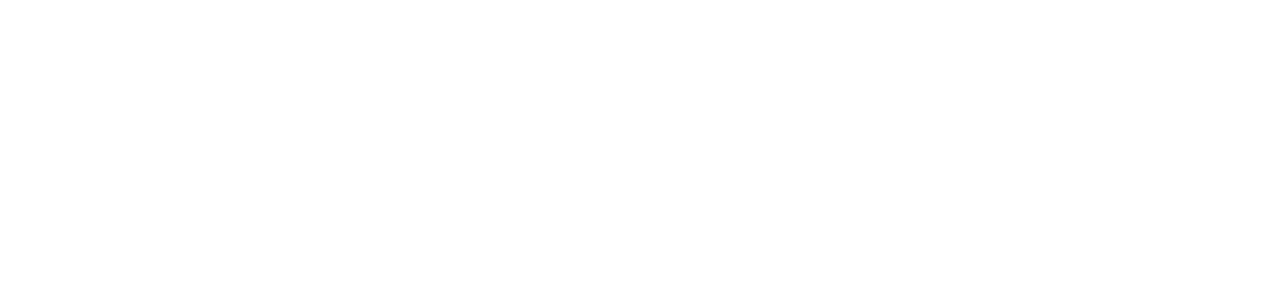
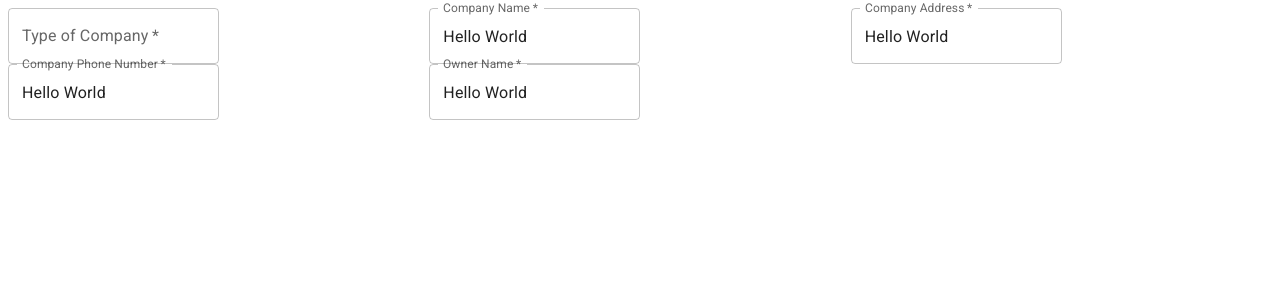
Before and after one commit to AnishPahilajani/Retyrn, a React (Create React App) app in the folder frontend/: page /create-company in a window 1280 px wide. Shown: the top 300 px of the page. Built offline with nearby package versions, Linux system fonts and the light colour scheme.

Commit message:
create company

```diff
--- a/frontend/package.json
+++ b/frontend/package.json
@@ -14,6 +14,7 @@
     "react": "^18.2.0",
     "react-dom": "^18.2.0",
     "react-router": "^6.8.2",
+    "react-router-dom": "^6.8.2",
     "react-scripts": "5.0.1",
     "web-vitals": "^2.1.4"
   },
--- a/frontend/src/App.js
+++ b/frontend/src/App.js
@@ -1,10 +1,13 @@
-import React from 'react';
-
+import React from "react";
+import { BrowserRouter as Router, Route, Routes } from "react-router-dom";
+import CreateCompany from "./pages/CreateCompany/CreateCompany.js";
 function App() {
   return (
-    <div className="App">
-
-    </div>
+    <Router>
+      <Routes>
+        <Route path="/create-company" element={<CreateCompany />} />
+      </Routes>
+    </Router>
   );
 }
 
--- /dev/null
+++ b/frontend/src/pages/CreateCompany/CreateCompany.js
@@ -0,0 +1,50 @@
+import TextField from "@mui/material/TextField";
+import Grid from "@mui/material/Grid";
+import React from "react";
+const initialValues = {
+  companyType: "",
+  companyName: "",
+};
+const CreateCompany = () => {
+  return (
+    <Grid container columns={{ xs: 4, sm: 8, md: 12 }}>
+      <Grid item xs={4}>
+        <TextField required id="outlined-required" label="Type of Company" />
+      </Grid>
+      <Grid item xs={4}>
+        <TextField
+          required
+          id="outlined-required"
+          label="Company Name"
+          defaultValue="Hello World"
+        />
+      </Grid>
+      <Grid item xs={4}>
+        <TextField
+          required
+          id="outlined-required"
+          label="Company Address"
+          defaultValue="Hello World"
+        />
+      </Grid>
+      <Grid item xs={4}>
+        <TextField
+          required
+          id="outlined-required"
+          label="Company Phone Number"
+          defaultValue="Hello World"
+        />
+      </Grid>
+      <Grid item xs={4}>
+        <TextField
+          required
+          id="outlined-required"
+          label="Owner Name"
+          defaultValue="Hello World"
+        />
+      </Grid>
+    </Grid>
+  );
+};
+
+export default CreateCompany;
```
Also changed, not shown: 1 other file (tests, documents, lock files or other folders).
